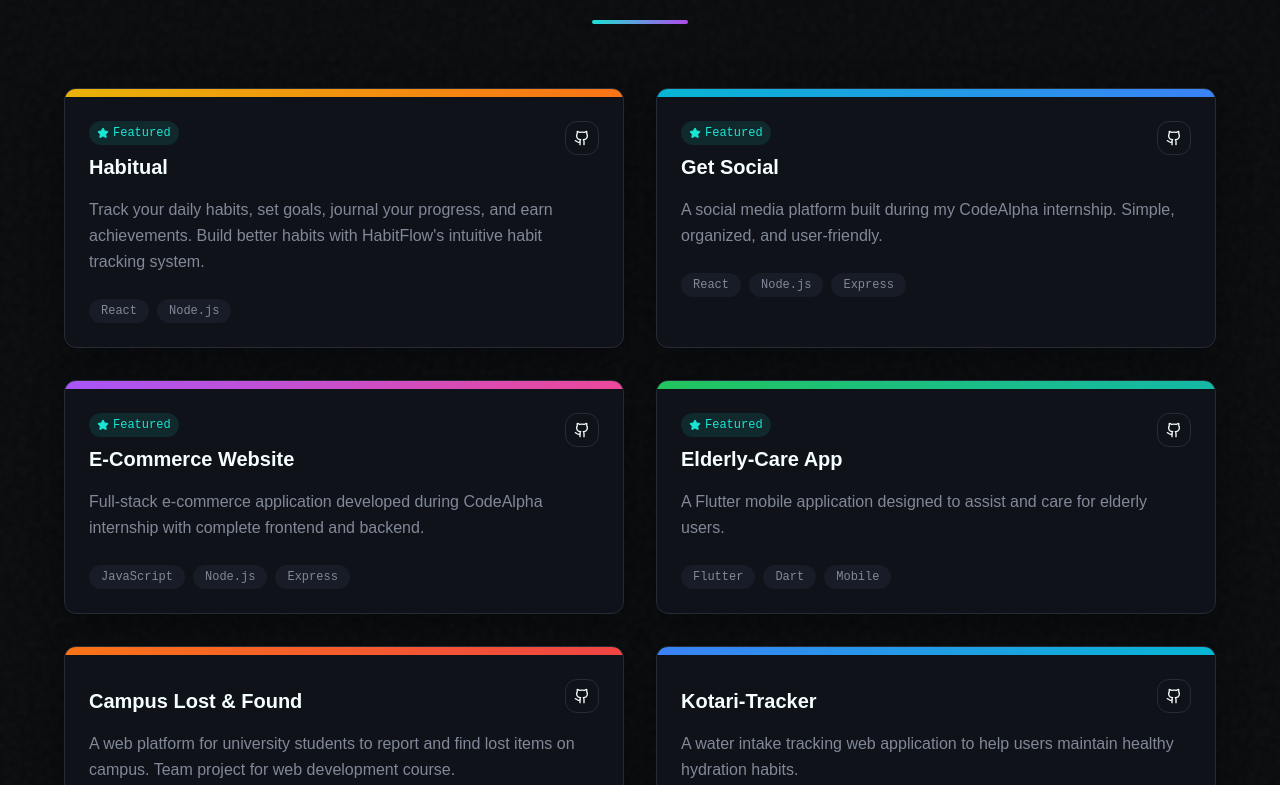
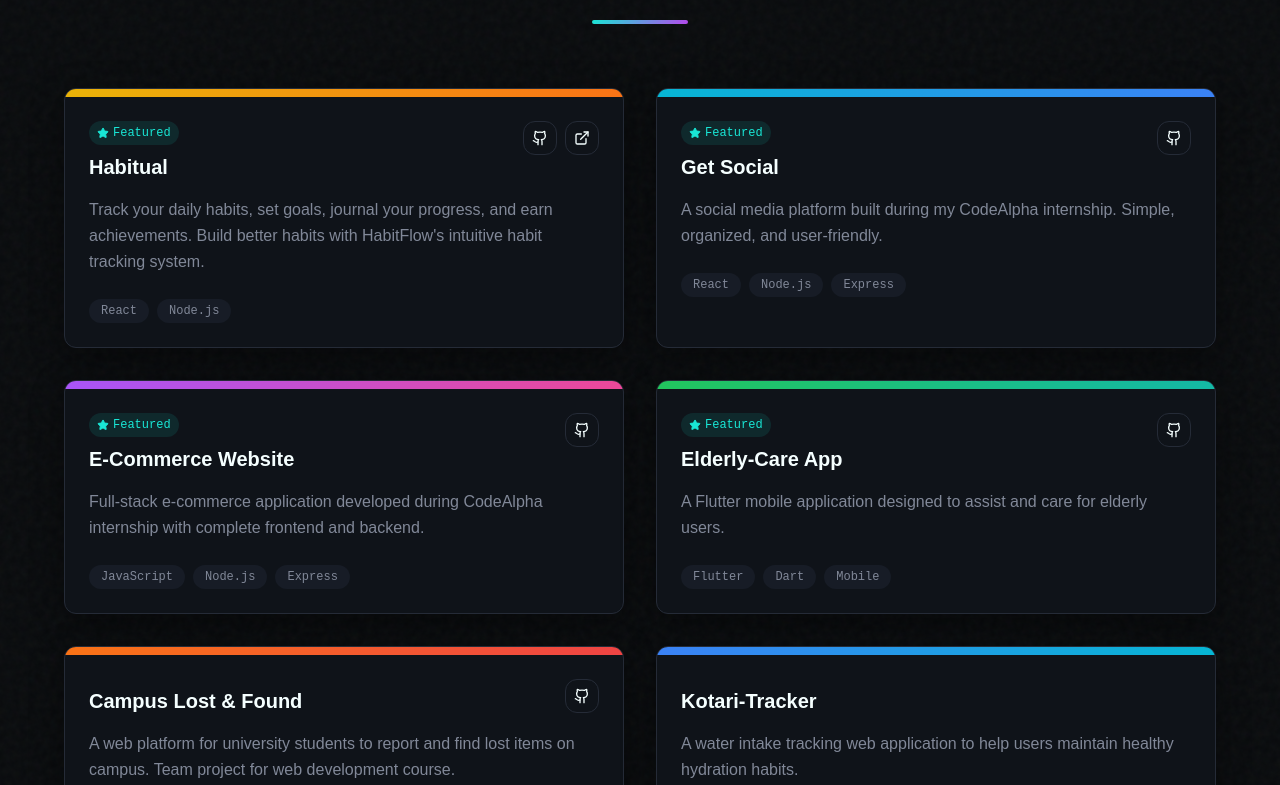
Before and after one commit to hailolaa/hailemichaelmolla-portfolio, a React (Vite) app: page / in a window 1280 px wide. Shown: the part 2655-3440 px from the top of the page. Built offline with nearby package versions, Linux system fonts and the light colour scheme; the HTML template or start-up script is replaced by a standard one.

Commit message:
Add a demo link to the project components

```diff
--- a/src/components/Projects.tsx
+++ b/src/components/Projects.tsx
@@ -1,4 +1,4 @@
-import { Github, Star } from 'lucide-react';
+import { Github, Star, ExternalLink } from 'lucide-react';
 import { Button } from '@/components/ui/button';
 
 const projects = [
@@ -7,6 +7,7 @@ const projects = [
     description: "Track your daily habits, set goals, journal your progress, and earn achievements. Build better habits with HabitFlow's intuitive habit tracking system.",
     tags: ['React', 'Node.js'],
     github: 'https://github.com/hailolaa/Habit-Flow.git',
+    demo: 'https://habitune.vercel.app',
     featured: true,
     gradient: 'from-yellow-500 to-orange-500',
   },
@@ -15,6 +16,7 @@ const projects = [
     description: 'A social media platform built during my CodeAlpha internship. Simple, organized, and user-friendly.',
     tags: ['React', 'Node.js', 'Express'],
     github: 'https://github.com/hailolaa/CodeAlpha_Social-Media-Platform.git',
+    demo: '',
     featured: true,
     gradient: 'from-cyan-500 to-blue-500',
   },
@@ -23,6 +25,7 @@ const projects = [
     description: 'Full-stack e-commerce application developed during CodeAlpha internship with complete frontend and backend.',
     tags: ['JavaScript', 'Node.js', 'Express'],
     github: 'https://github.com/hailolaa/CodeAlpha_Simple-E-commerce-Store.git',
+    demo: '',
     featured: true,
     gradient: 'from-purple-500 to-pink-500',
   },
@@ -31,6 +34,7 @@ const projects = [
     description: 'A Flutter mobile application designed to assist and care for elderly users.',
     tags: ['Flutter', 'Dart', 'Mobile'],
     github: 'https://github.com/hailolaa/Elderly-Care-Management-System-ECMS-.git',
+    demo: '',
     featured: true,
     gradient: 'from-green-500 to-teal-500',
   },
@@ -39,6 +43,7 @@ const projects = [
     description: 'A web platform for university students to report and find lost items on campus. Team project for web development course.',
     tags: ['React', 'Node.js', 'Team Project'],
     github: 'https://github.com/hailolaa/Campus_Lost_and_Found_Management_System_2024_25.git',
+    demo: '',
     featured: false,
     gradient: 'from-orange-500 to-red-500',
   },
@@ -47,6 +52,7 @@ const projects = [
     description: 'A water intake tracking web application to help users maintain healthy hydration habits.',
     tags: ['JavaScript', 'Web App'],
     github: '',
+    demo: '',
     featured: false,
     gradient: 'from-blue-500 to-cyan-500',
   },
@@ -55,6 +61,7 @@ const projects = [
     description: 'A comprehensive school management system built voluntarily for my high school with my team.',
     tags: ['Full Stack', 'Team Project'],
     github: '',
+    demo: '',
     featured: false,
     gradient: 'from-pink-500 to-purple-500',
   }
@@ -104,14 +111,28 @@ const Projects = () => {
                       </h3>
                     </div>
                     <div className="flex gap-2">
+                      {project.github && (
                         <a
                           href={project.github}
                           target="_blank"
                           rel="noopener noreferrer"
                           className="p-2 rounded-lg border border-border hover:border-primary hover:bg-primary/10 transition-all"
+                          title="View Source on GitHub"
                         >
                           <Github className="w-4 h-4" />
                         </a>
+                      )}
+                      {project.demo && (
+                        <a
+                          href={project.demo}
+                          target="_blank"
+                          rel="noopener noreferrer"
+                          className="p-2 rounded-lg border border-border hover:border-primary hover:bg-primary/10 transition-all"
+                          title="View Live Demo"
+                        >
+                          <ExternalLink className="w-4 h-4" />
+                        </a>
+                      )}
                     </div>
                   </div>
 
```
Lines whose indentation alone changed are shown as unchanged.
